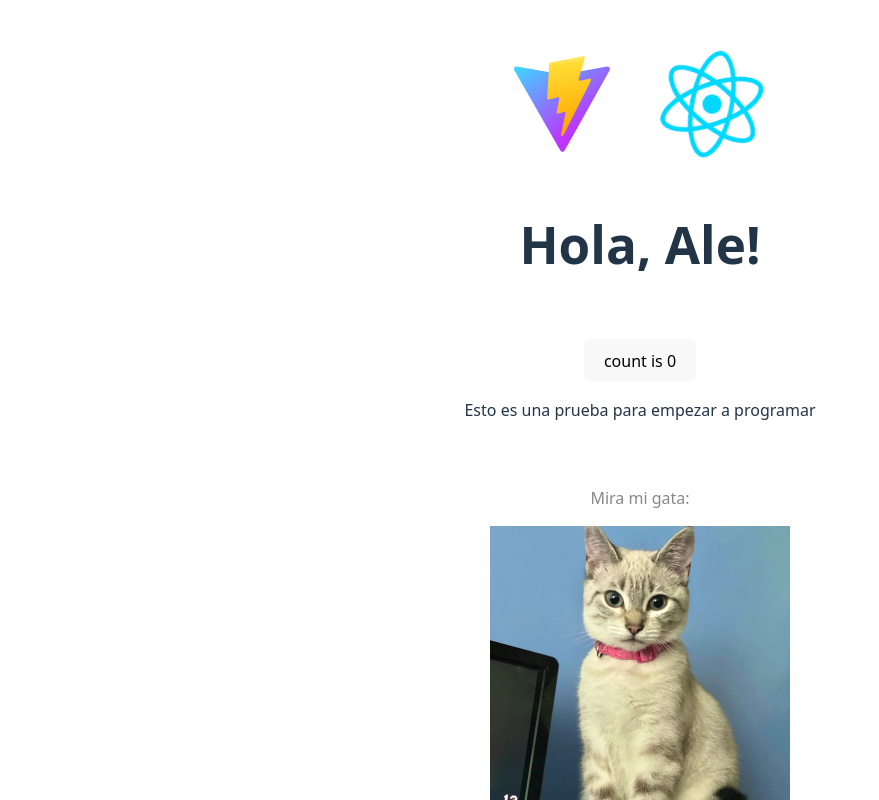
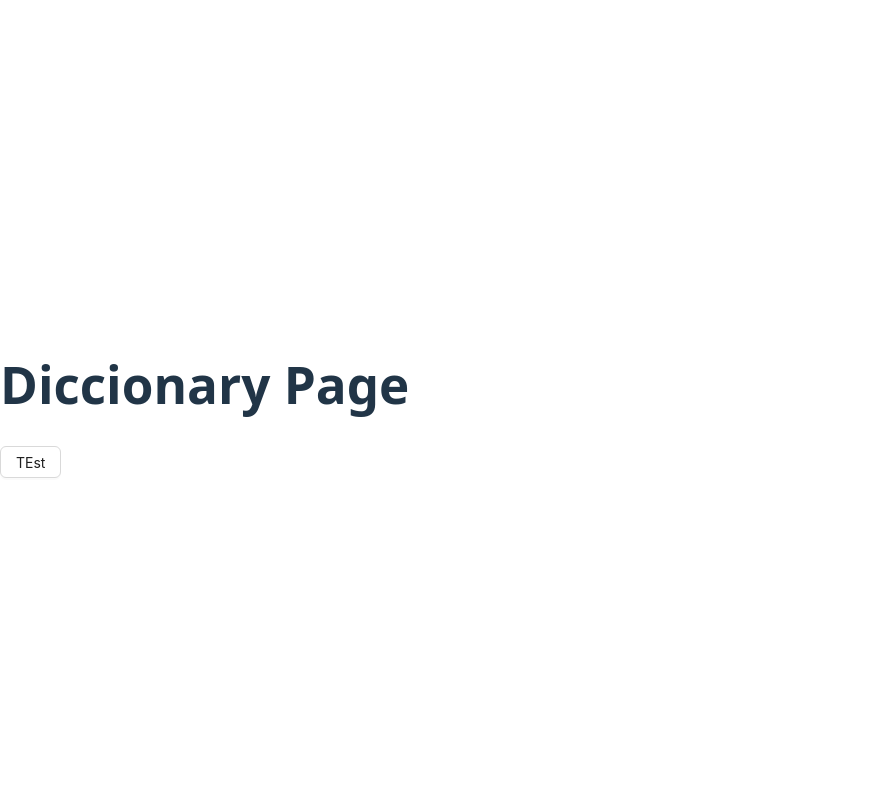
Before and after one commit to TC023/expresionary, a React (Vite) app: page /diccionary in a window 1280 px wide. Shown: the top 800 px of the page, without its empty margins (0-879 px from the left). Built offline with nearby package versions, Linux system fonts and the light colour scheme.

Commit message:
router test

```diff
--- a/package.json
+++ b/package.json
@@ -10,8 +10,10 @@
     "preview": "vite preview"
   },
   "dependencies": {
+    "antd": "^5.27.4",
     "react": "^19.1.1",
-    "react-dom": "^19.1.1"
+    "react-dom": "^19.1.1",
+    "react-router-dom": "^7.9.3"
   },
   "devDependencies": {
     "@eslint/js": "^9.36.0",
--- a/src/App.tsx
+++ b/src/App.tsx
@@ -1,41 +1,9 @@
-import { useState } from 'react'
-import reactLogo from './assets/react.svg'
-import viteLogo from '/vite.svg'
-import './App.css'
+import MysiteRouter from './components/router'
 
 function App() {
-  const [count, setCount] = useState(0)
 
   return (
-    <>
-      <div>
-        <a href="https://vite.dev" target="_blank">
-          <img src={viteLogo} className="logo" alt="Vite logo" />
-        </a>
-        <a href="https://react.dev" target="_blank">
-          <img src={reactLogo} className="logo react" alt="React logo" />
-        </a>
-      </div>
-      <h1>Hola, Ale!</h1>
-      <div className="card">
-        <button onClick={() => setCount((count) => count + 1)}>
-          count is {count}
-        </button>
-        <p>
-          Esto es una prueba para empezar a programar
-        </p>
-      </div>
-      <p className="read-the-docs">
-        Mira mi gata: <br />
-      </p>
-
-      <img src="./pelusa3.jpg" alt=""
-      style={{
-        height: '400px'
-      }}
-      />
-
-    </>
+    <MysiteRouter/>
   )
 }
 
--- /dev/null
+++ b/src/components/router/index.tsx
@@ -0,0 +1,16 @@
+import { BrowserRouter, Route, Routes } from "react-router-dom";
+import Diccionary from "../../pages/Diccionary";
+
+const MysiteRouter = () => {
+
+    return (
+        <BrowserRouter>
+            <Routes>
+                <Route path="/diccionary" element={<Diccionary/>}/>
+                <Route path="/test" element={<>test2</>}/>
+            </Routes>
+        </BrowserRouter>
+    )
+}
+
+export default MysiteRouter
--- /dev/null
+++ b/src/pages/Diccionary/index.tsx
@@ -0,0 +1,25 @@
+import React from 'react';
+
+import { Button } from 'antd';
+import { useNavigate } from 'react-router-dom';
+
+const Diccionary: React.FC = () => {
+
+    const navigate = useNavigate()
+
+    return (
+        <div>
+            <h1>Diccionary Page</h1>
+            <Button
+                onClick={() => {
+                    navigate('/test')
+                }}
+
+            >
+                TEst
+            </Button>
+        </div>
+    );
+};
+
+export default Diccionary;
```
Also changed, not shown: 7 other files (tests, documents, lock files or other folders).
